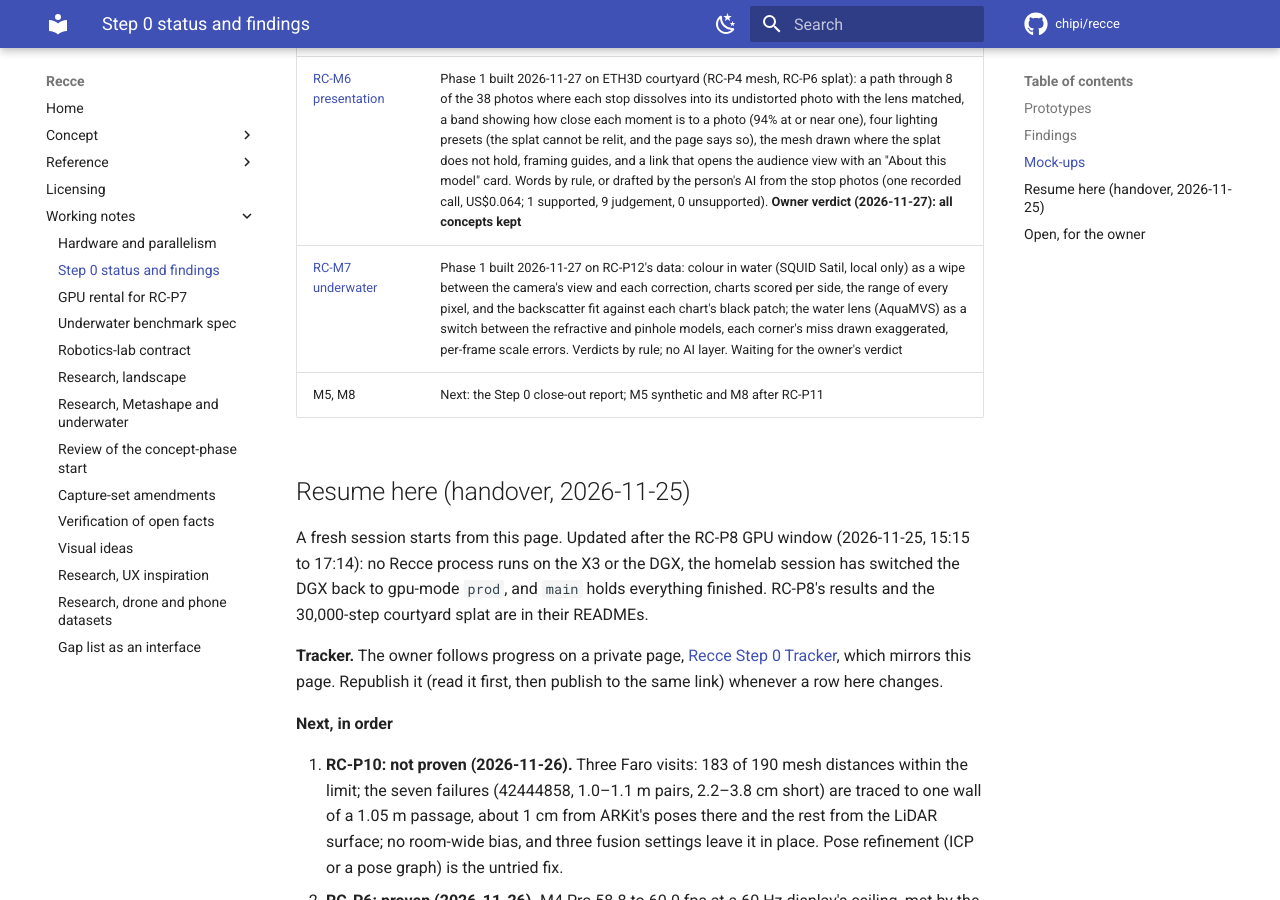
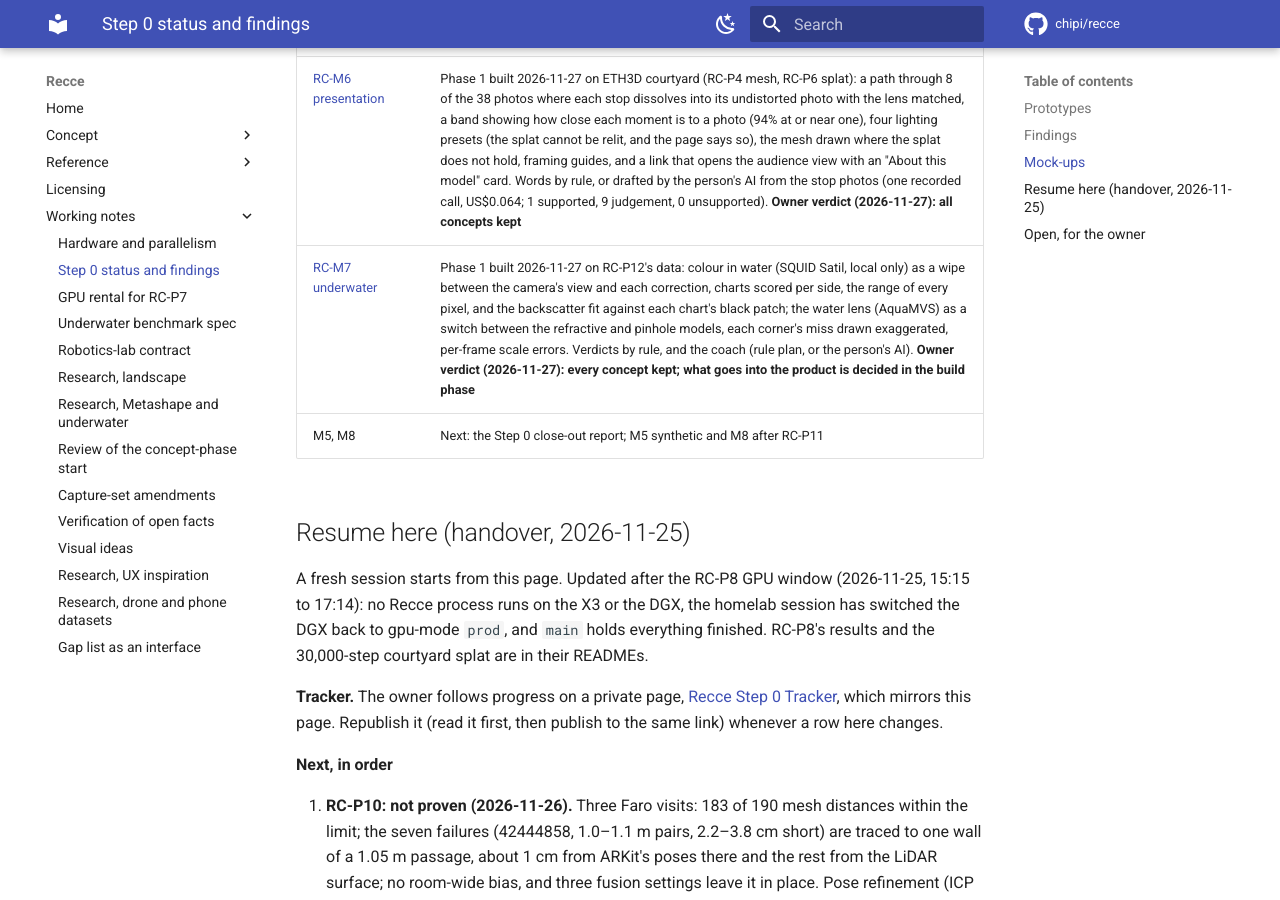
Before and after one commit to chipi/photogrammetry, an MkDocs documentation site: the page built from docs/wip/step0-status.md, in a window 1280 px wide and 900 px high, scrolled down 5133 px. Built offline with MkDocs 1.6.1 and Material for MkDocs 9.7.7, drawn with Linux system fonts in a browser that asks for light colours; comment, search, counter and statistics services are not loaded.

Commit message:
docs(RC-M7): owner verdict, every concept kept
The owner keeps every concept of RC-M7 as it is; what goes into the
product is decided when the build starts.

Cross-doc check: docs/wip/visual-ideas.md (M7 status row),
docs/wip/step0-status.md (RC-M7 row), mockups/RC-M7-underwater/README.md
(verdict).

Co-Authored-By: Claude Opus 5.5 <noreply@anthropic.com>
Claude-Session: https://claude.ai/code/session_014cvkLA9GgiW1hKuE9gqJDG

```diff
--- a/docs/wip/step0-status.md
+++ b/docs/wip/step0-status.md
@@ -107,7 +107,7 @@ undistorted images and are snapped before use.
 | [RC-M3 the debrief](https://github.com/chipi/recce/tree/main/mockups/RC-M3-debrief) | Phase 1 built 2026-11-27 on ETH3D courtyard (RC-P1, P3, P4, P6), in two layers. Without AI (the default): the engine writes the debrief from templates and rules, every number with its tool call, and places each new shot by a where-to-stand rule (hand height, walked area, facing side, clear sight, a new angle). With the person's own AI connected (opt-in, OpenAI-compatible endpoint): the AI adds what the model is good for, priorities per purpose and a walking plan above the engine's text, checked by replay. An agent left to invent positions put 0 of 3 shots where a photographer can stand; with the engine's spots, 3 of 3. **Owner verdict (2026-11-27): all concepts kept** |
 | [RC-M4 recipes and comparison](https://github.com/chipi/recce/tree/main/mockups/RC-M4-recipes) | Phase 1 built 2026-11-27 on ETH3D kicker and courtyard: the recipe graph forked at the node that differs (mapping), a wipe across one 3D view, what changed with a verdict by rule (or by the person's own AI, checked), and cost per stage estimated before and measured after, time and energy (the X3's package power above idle). GLOMAP maps 3.4–3.7 times faster for a quarter to two fifths of the energy; COLMAP's worst camera stays 1.9–2.2% of the scene off the truth against 3.9–10.9%. Estimates missed by −9% and +17% in time. **Owner verdict (2026-11-27): all concepts kept** |
 | [RC-M6 presentation](https://github.com/chipi/recce/tree/main/mockups/RC-M6-presentation) | Phase 1 built 2026-11-27 on ETH3D courtyard (RC-P4 mesh, RC-P6 splat): a path through 8 of the 38 photos where each stop dissolves into its undistorted photo with the lens matched, a band showing how close each moment is to a photo (94% at or near one), four lighting presets (the splat cannot be relit, and the page says so), the mesh drawn where the splat does not hold, framing guides, and a link that opens the audience view with an "About this model" card. Words by rule, or drafted by the person's AI from the stop photos (one recorded call, US$0.064; 1 supported, 9 judgement, 0 unsupported). **Owner verdict (2026-11-27): all concepts kept** |
-| [RC-M7 underwater](https://github.com/chipi/recce/tree/main/mockups/RC-M7-underwater) | Phase 1 built 2026-11-27 on RC-P12's data: colour in water (SQUID Satil, local only) as a wipe between the camera's view and each correction, charts scored per side, the range of every pixel, and the backscatter fit against each chart's black patch; the water lens (AquaMVS) as a switch between the refractive and pinhole models, each corner's miss drawn exaggerated, per-frame scale errors. Verdicts by rule; no AI layer. Waiting for the owner's verdict |
+| [RC-M7 underwater](https://github.com/chipi/recce/tree/main/mockups/RC-M7-underwater) | Phase 1 built 2026-11-27 on RC-P12's data: colour in water (SQUID Satil, local only) as a wipe between the camera's view and each correction, charts scored per side, the range of every pixel, and the backscatter fit against each chart's black patch; the water lens (AquaMVS) as a switch between the refractive and pinhole models, each corner's miss drawn exaggerated, per-frame scale errors. Verdicts by rule, and the coach (rule plan, or the person's AI). **Owner verdict (2026-11-27): every concept kept; what goes into the product is decided in the build phase** |
 | M5, M8 | Next: the Step 0 close-out report; M5 synthetic and M8 after RC-P11 |
 
 ## Resume here (handover, 2026-11-25)
```
Also changed, not shown: docs/wip/visual-ideas.md (+1 -1 lines), mockups/RC-M7-underwater/README.md (+1 -1 lines).
